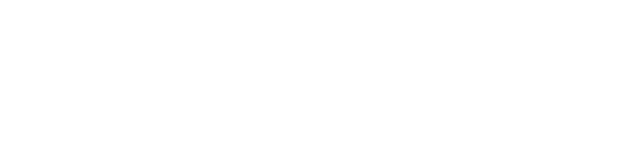
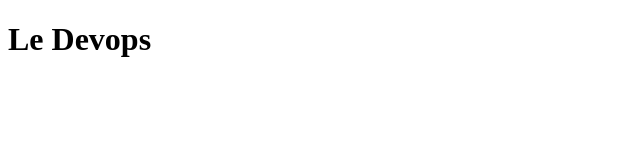
Before and after one commit to Rodier65/git-flow, a website: page wookie.html in a window 1280 px wide. Shown: the whole page, without its empty margins (0-640 px from the left). Drawn offline with Linux system fonts and the light colour scheme.

Commit message:
add title

```diff
--- a/wookie.html
+++ b/wookie.html
@@ -6,6 +6,7 @@
   <title>Document</title>
 </head>
 <body>
+  <h1>Le Devops</h1>
 
 </body>
 </html>
```
